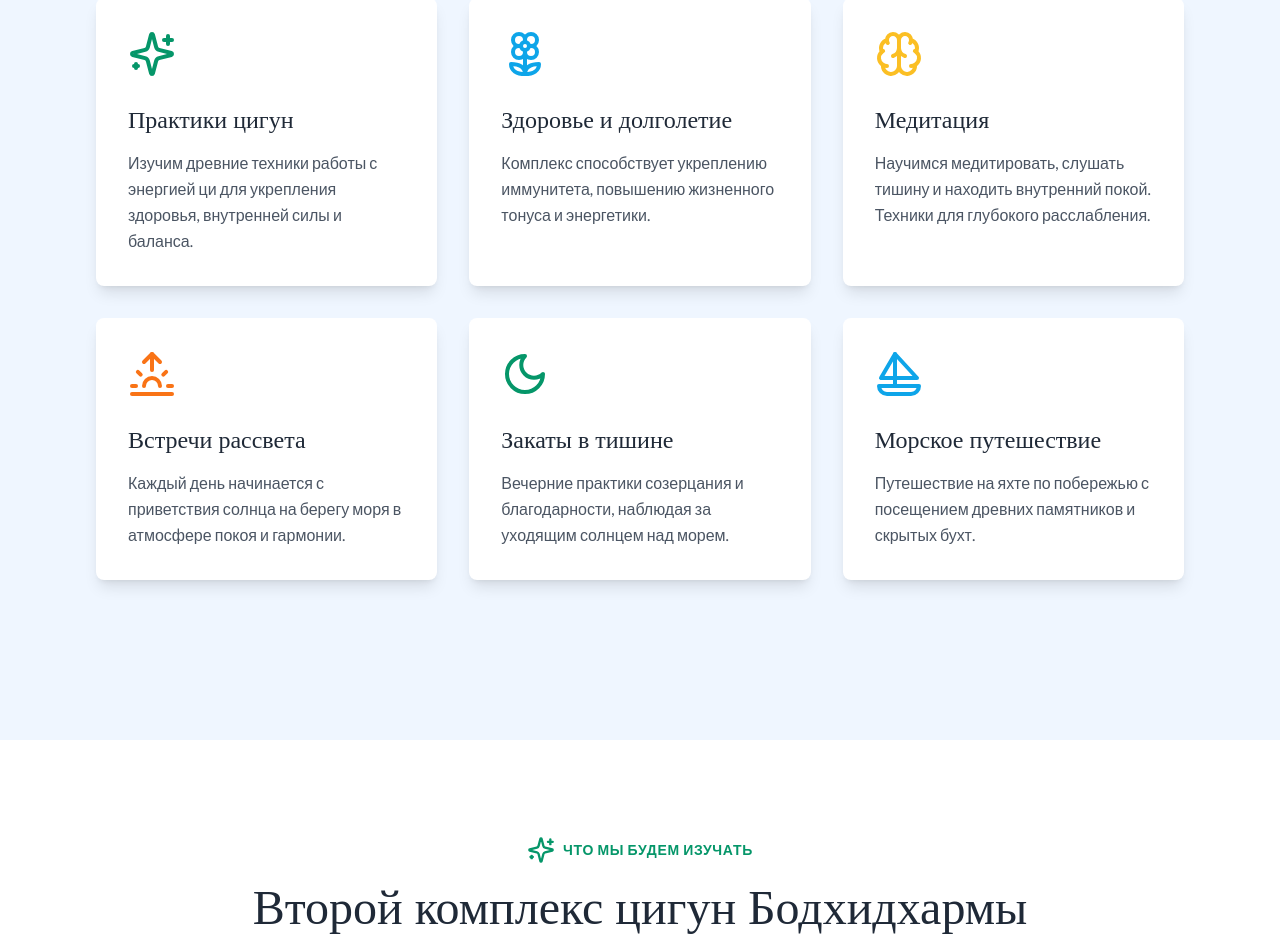
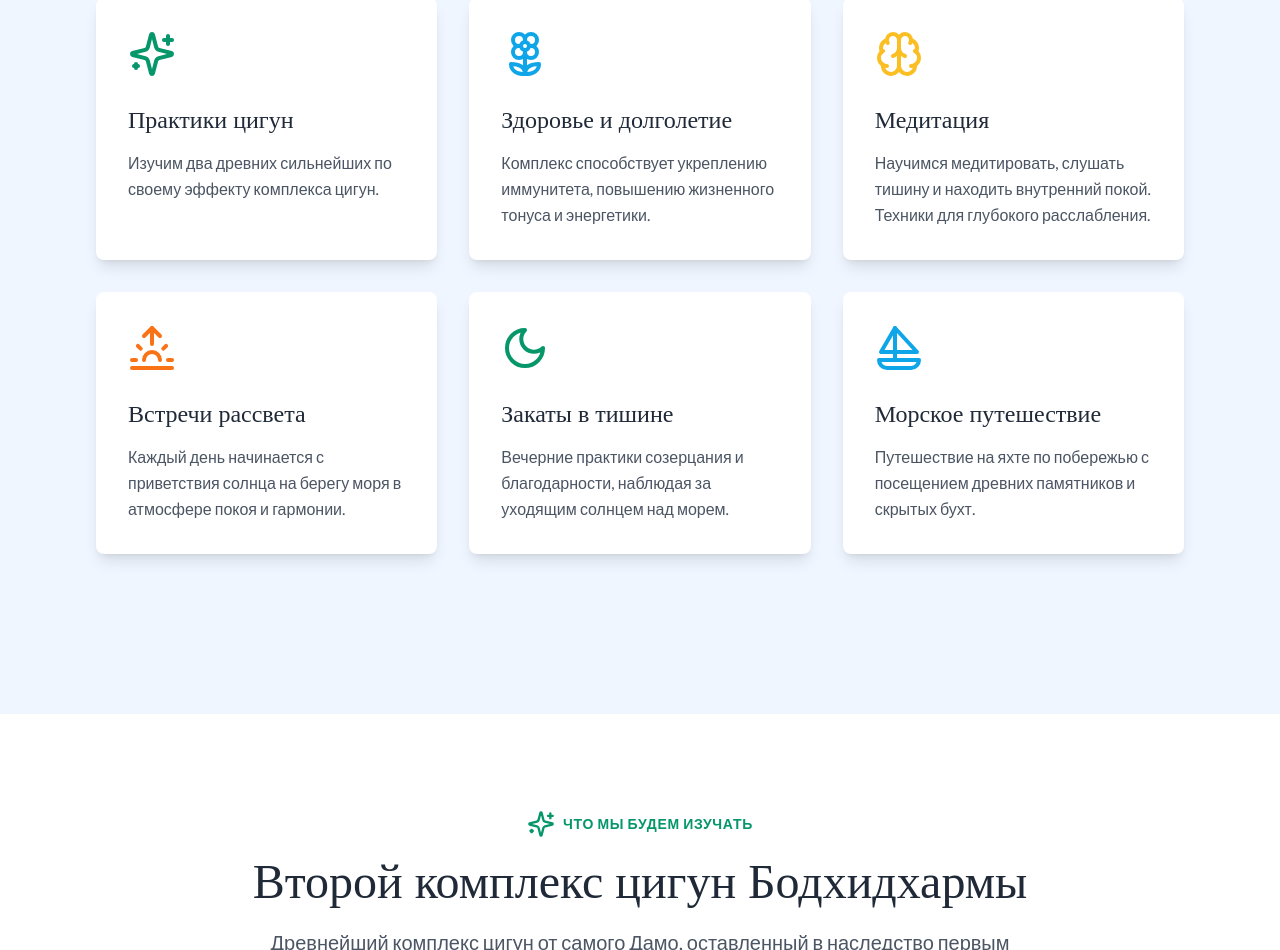
Before and after one commit to pr-poehali-dev/meditation-retreat-turkey, a React (Vite) app: page / in a window 1280 px wide. Shown: the part 1859-2809 px from the top of the page. Built offline with nearby package versions, Linux system fonts and the light colour scheme.

Commit message:
Исследование древних цигун-комплексов

```diff
--- a/src/pages/Index.tsx
+++ b/src/pages/Index.tsx
@@ -111,8 +111,7 @@ const Index = () => {
                 </div>
                 <h3 className="text-2xl font-serif mb-4 text-gray-800">Практики цигун</h3>
                 <p className="text-gray-600 leading-relaxed">
-                  Изучим древние техники работы с энергией ци для укрепления здоровья,
-                  внутренней силы и баланса.
+                  Изучим два древних сильнейших по своему эффекту комплекса цигун.
                 </p>
               </CardContent>
             </Card>
```
